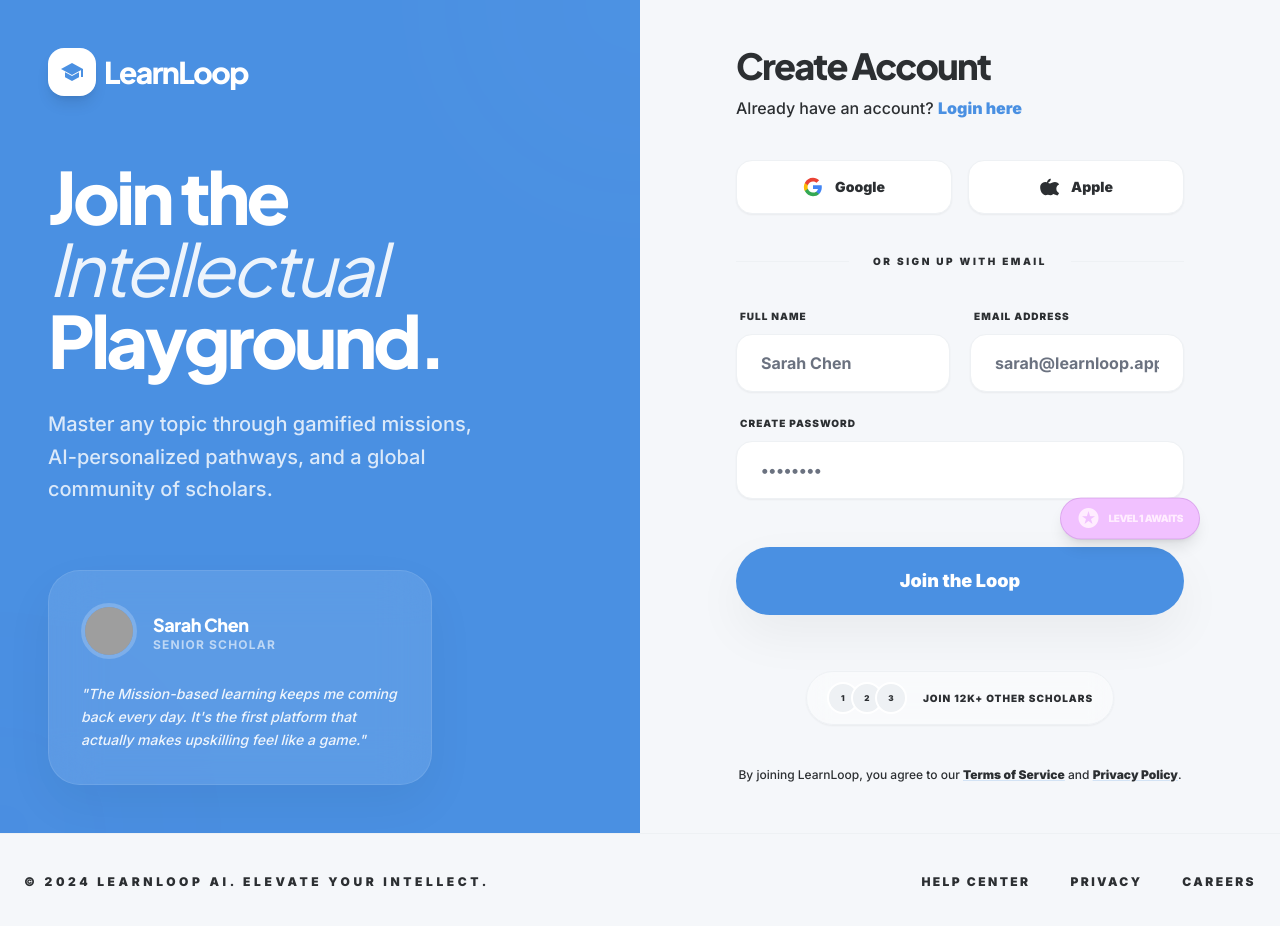
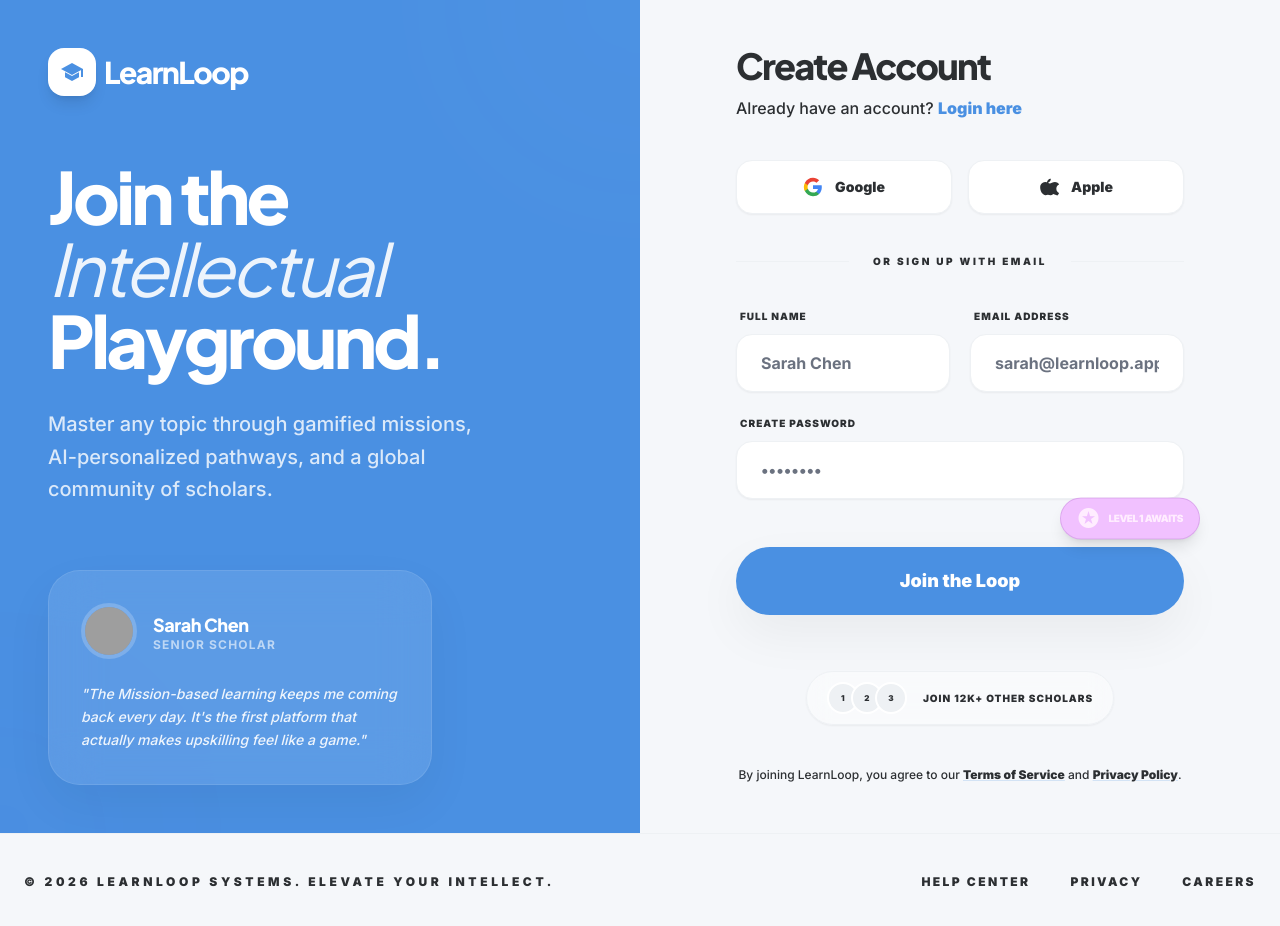
Before and after one commit to nwhator/LearnLoop, a Next.js app: page /register in a window 1280 px wide. Shown: the top 926 px of the page. Built offline with nearby package versions, Linux system fonts and the light colour scheme; grey boxes are pictures that could not be loaded.

Commit message:
Update page.tsx

```diff
--- a/app/(auth)/register/page.tsx
+++ b/app/(auth)/register/page.tsx
@@ -173,7 +173,7 @@ export default function RegisterPage() {
       {/* Simple Footer */}
       <footer className="bg-surface py-10 border-t border-surface-container mt-auto">
         <div className="max-w-7xl mx-auto px-6 flex flex-col md:flex-row justify-between items-center gap-6">
-          <p className="text-xs font-black text-on-surface-variant/40 uppercase tracking-[0.3em]">© 2024 LearnLoop AI. Elevate your intellect.</p>
+          <p className="text-xs font-black text-on-surface-variant/40 uppercase tracking-[0.3em]">© 2026 LearnLoop Systems. Elevate your intellect.</p>
           <div className="flex gap-10">
             <Link href="/help" className="text-xs font-black text-on-surface-variant/60 hover:text-primary transition-colors uppercase tracking-[0.2em]">Help Center</Link>
             <Link href="/privacy" className="text-xs font-black text-on-surface-variant/60 hover:text-primary transition-colors uppercase tracking-[0.2em]">Privacy</Link>
```
